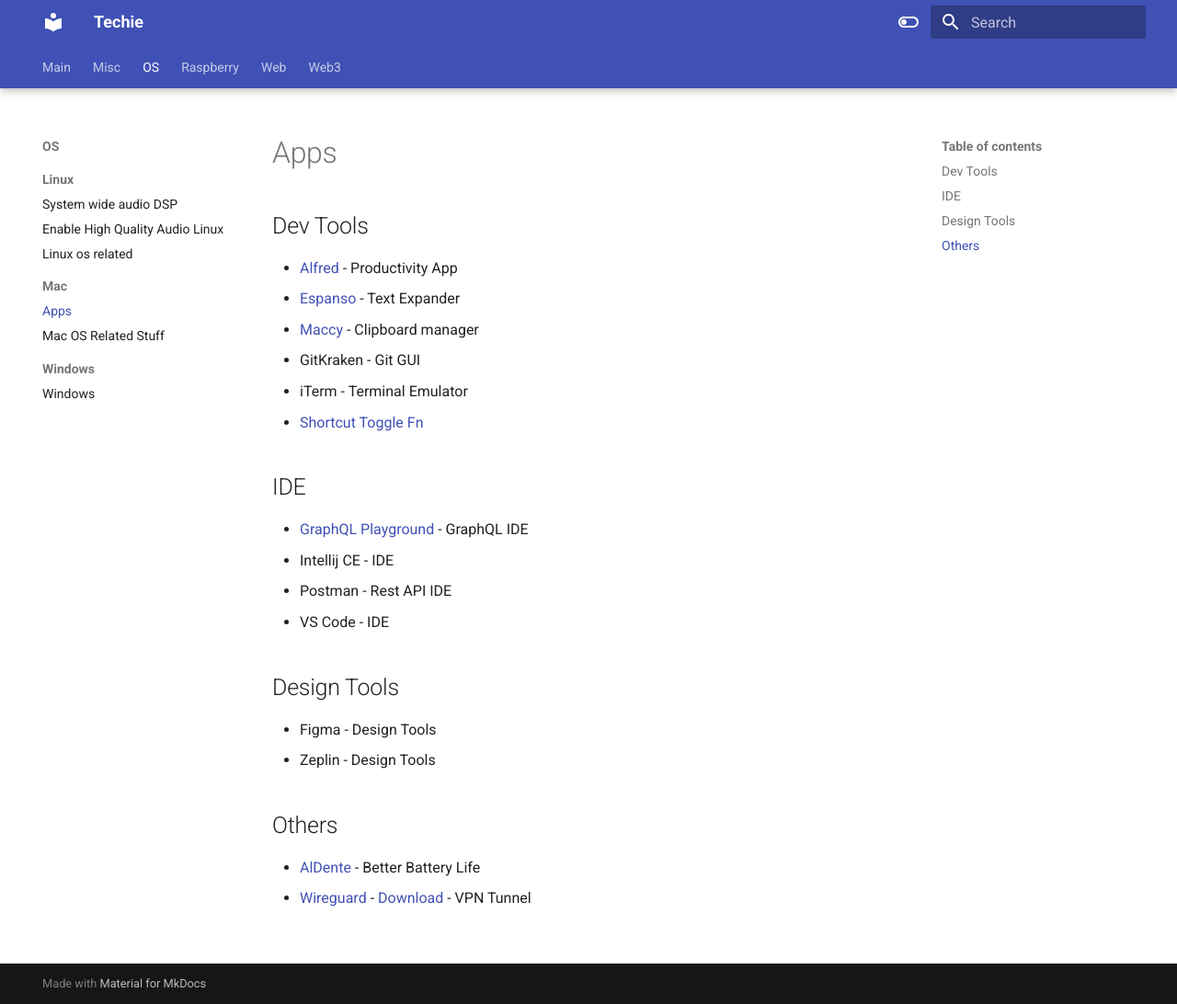
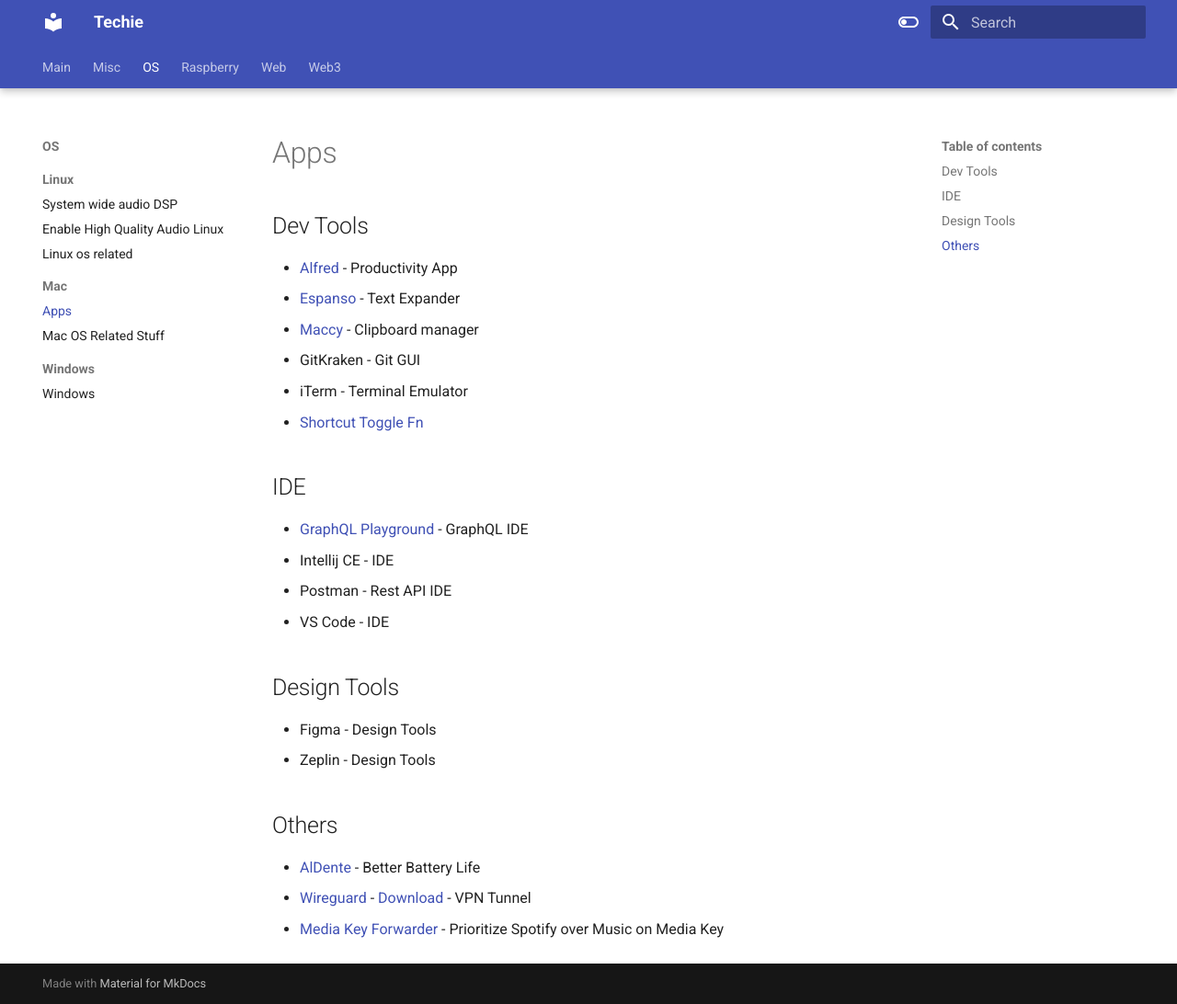
Before and after one commit to 100nandoo/techie, an MkDocs documentation site: the page built from docs/OS/Mac/Apps.md, in a window 1280 px wide and 1092 px high. Shown: the whole window at 92% size. Built offline with MkDocs 1.6.1 and Material for MkDocs 9.7.7, drawn with Linux system fonts in a browser that asks for light colours.

Commit message:
Update Apps.md

```diff
--- a/docs/OS/Mac/Apps.md
+++ b/docs/OS/Mac/Apps.md
@@ -22,3 +22,4 @@
 ## Others
 * [AlDente](https://github.com/davidwernhart/AlDente) - Better Battery Life
 * [Wireguard](https://github.com/WireGuard/wireguard-apple) - [Download](https://github.com/100nandoo/techie/raw/master/files/mac/Wireguard.dmg.zip) - VPN Tunnel
+* [Media Key Forwarder](https://github.com/quentinlesceller/macmediakeyforwarder) - Prioritize Spotify over Music on Media Key
```
